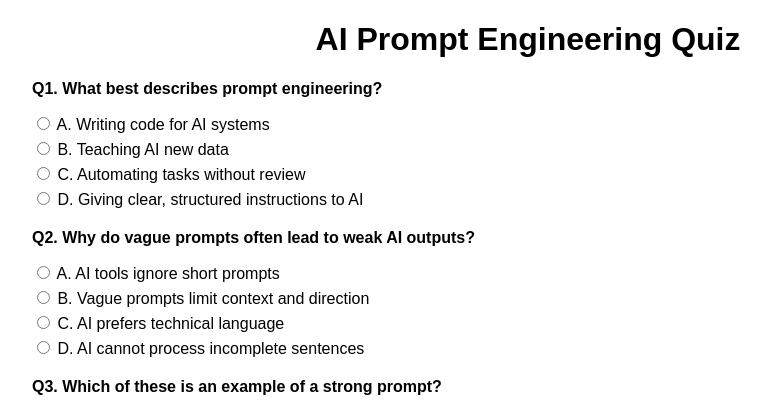
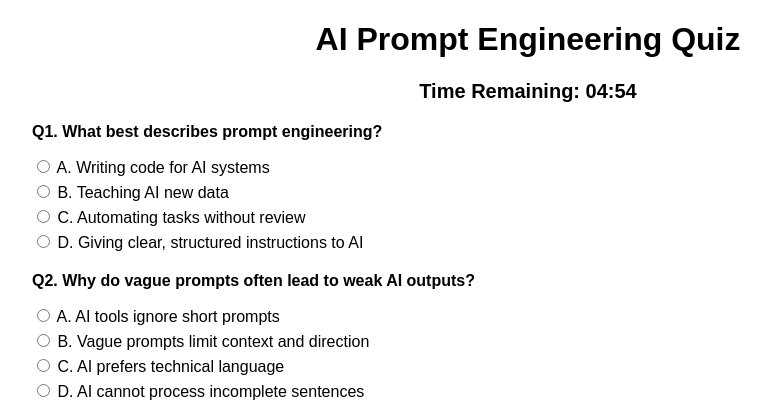
Before and after one commit to kennethkaranja-web/ai_quiz_arena, a Flask app: page /quiz in a window 1280 px wide. Shown: the top 415 px of the page, without its empty margins (112-883 px from the left). Run offline with Flask 3, Linux system fonts and the light colour scheme; the visitor is signed in with stand-in values (Sample User, id 1).

Commit message:
Add countdown timer to quiz.html

```diff
--- a/templates/quiz.html
+++ b/templates/quiz.html
@@ -9,10 +9,17 @@
         .question { margin-bottom: 20px; }
         .options label { display: block; margin: 5px 0; }
         input[type="submit"] { display: block; margin: 20px auto; padding: 10px 20px; }
+        #timer { text-align: center; font-size: 20px; margin-bottom: 20px; font-weight: bold; }
     </style>
 </head>
 <body>
     <h1>AI Prompt Engineering Quiz</h1>
+
+    <!-- Countdown Timer -->
+    <div id="timer">
+        Time Remaining: <span id="time">05:00</span>
+    </div>
+
     <form method="POST" action="{{ url_for('submit') }}">
         {% for q in questions %}
         <div class="question">
@@ -27,5 +34,28 @@
         {% endfor %}
         <input type="submit" value="Submit Quiz">
     </form>
+
+    <!-- Timer Script -->
+    <script>
+        // Set timer duration (in seconds)
+        let timeLeft = 5 * 60; // 5 minutes
+
+        function updateTimer() {
+            let minutes = Math.floor(timeLeft / 60);
+            let seconds = timeLeft % 60;
+            document.getElementById("time").textContent =
+                `${minutes.toString().padStart(2, '0')}:${seconds.toString().padStart(2, '0')}`;
+
+            if (timeLeft <= 0) {
+                clearInterval(timerInterval);
+                alert("Time is up! Submitting your quiz...");
+                document.querySelector("form").submit(); // auto-submit when time runs out
+            }
+            timeLeft--;
+        }
+
+        let timerInterval = setInterval(updateTimer, 1000);
+        updateTimer(); // initialize immediately
+    </script>
 </body>
 </html>
```
